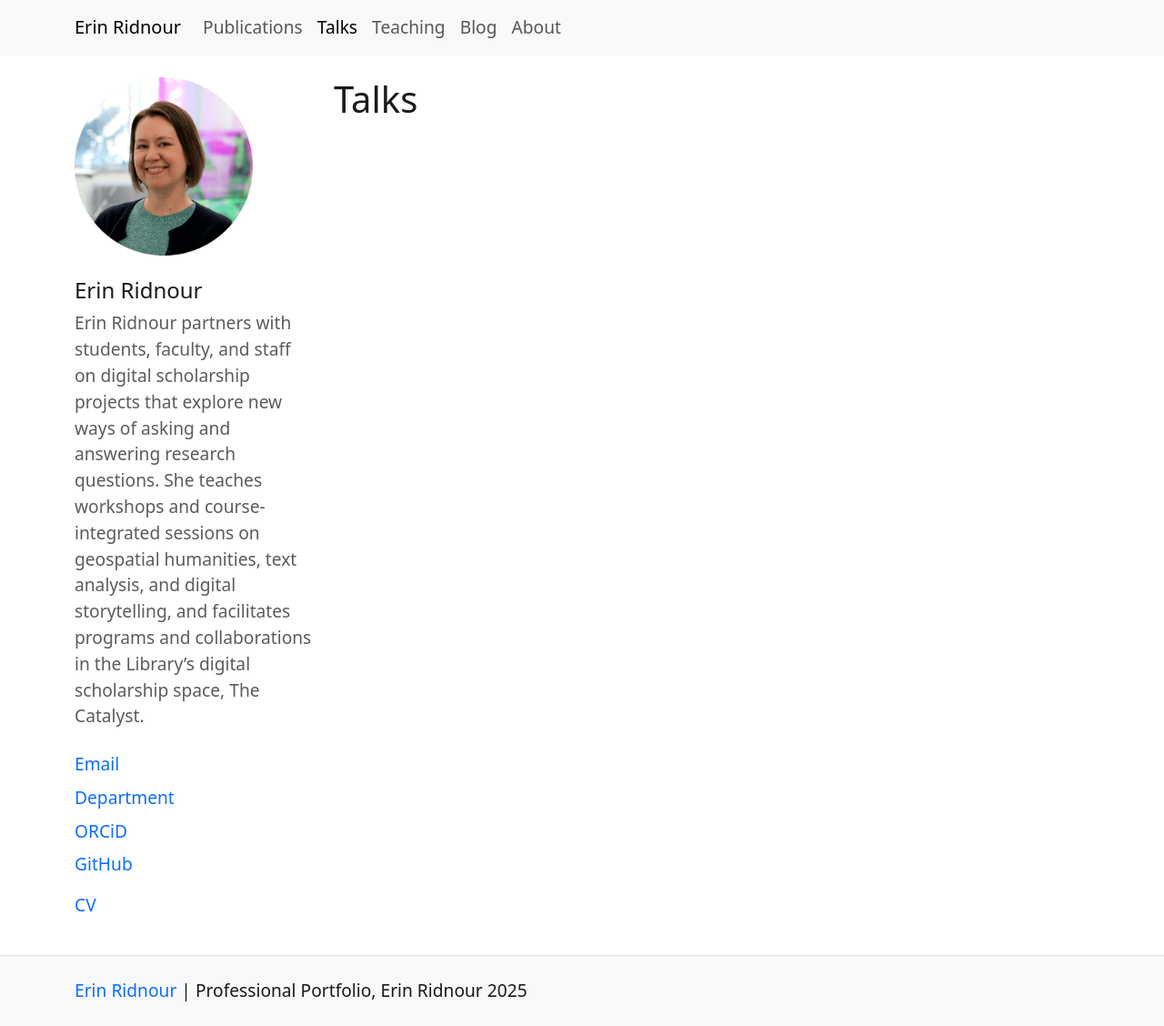
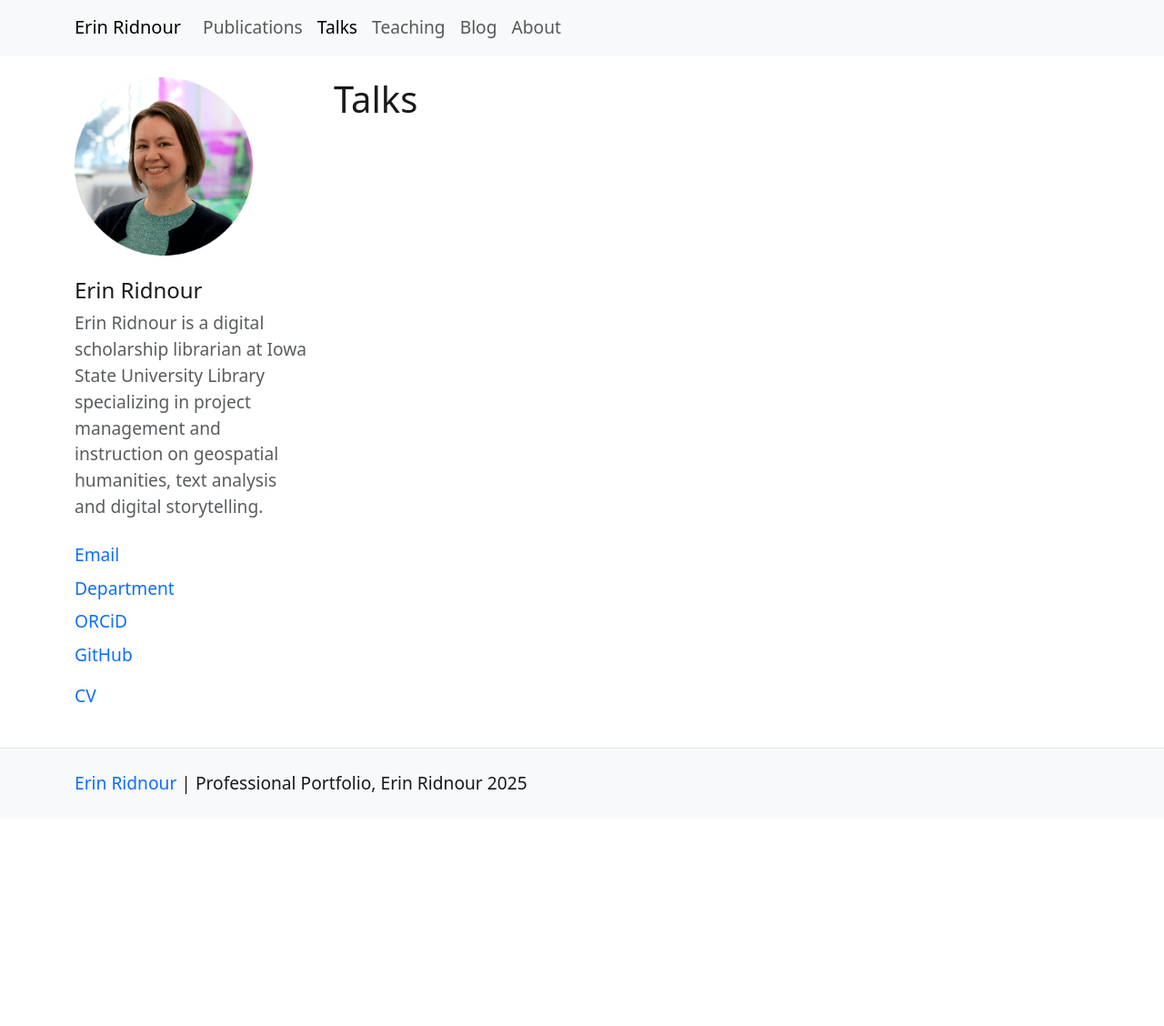
Before and after one commit to emanderson811/ridnour-portfolio, a Jekyll site: the page built from pages/talks.md, in a window 1280 px wide. Shown: the whole page at 91% size. Built offline with Jekyll 4.4.1, drawn with Linux system fonts in a browser that asks for light colours; after the commit the page ends 900 px from its top, so only the background shows below that.

Commit message:
Update _config.yml

```diff
--- a/_config.yml
+++ b/_config.yml
@@ -15,7 +15,7 @@ year: 2025
 author: Erin Ridnour
 # personal urls
 image: /assets/img/Ridnour_Erin.png
-bio: "Erin Ridnour partners with students, faculty, and staff on digital scholarship projects that explore new ways of asking and answering research questions. She teaches workshops and course-integrated sessions on geospatial humanities, text analysis, and digital storytelling, and facilitates programs and collaborations in the Library’s digital scholarship space, The Catalyst."
+bio: "Erin Ridnour is a digital scholarship librarian at Iowa State University Library specializing in project management and instruction on geospatial humanities, text analysis and digital storytelling."
 email: emanders@iastate.edu
 github: https://github.com/emanderson811
 school: Iowa State University
```
